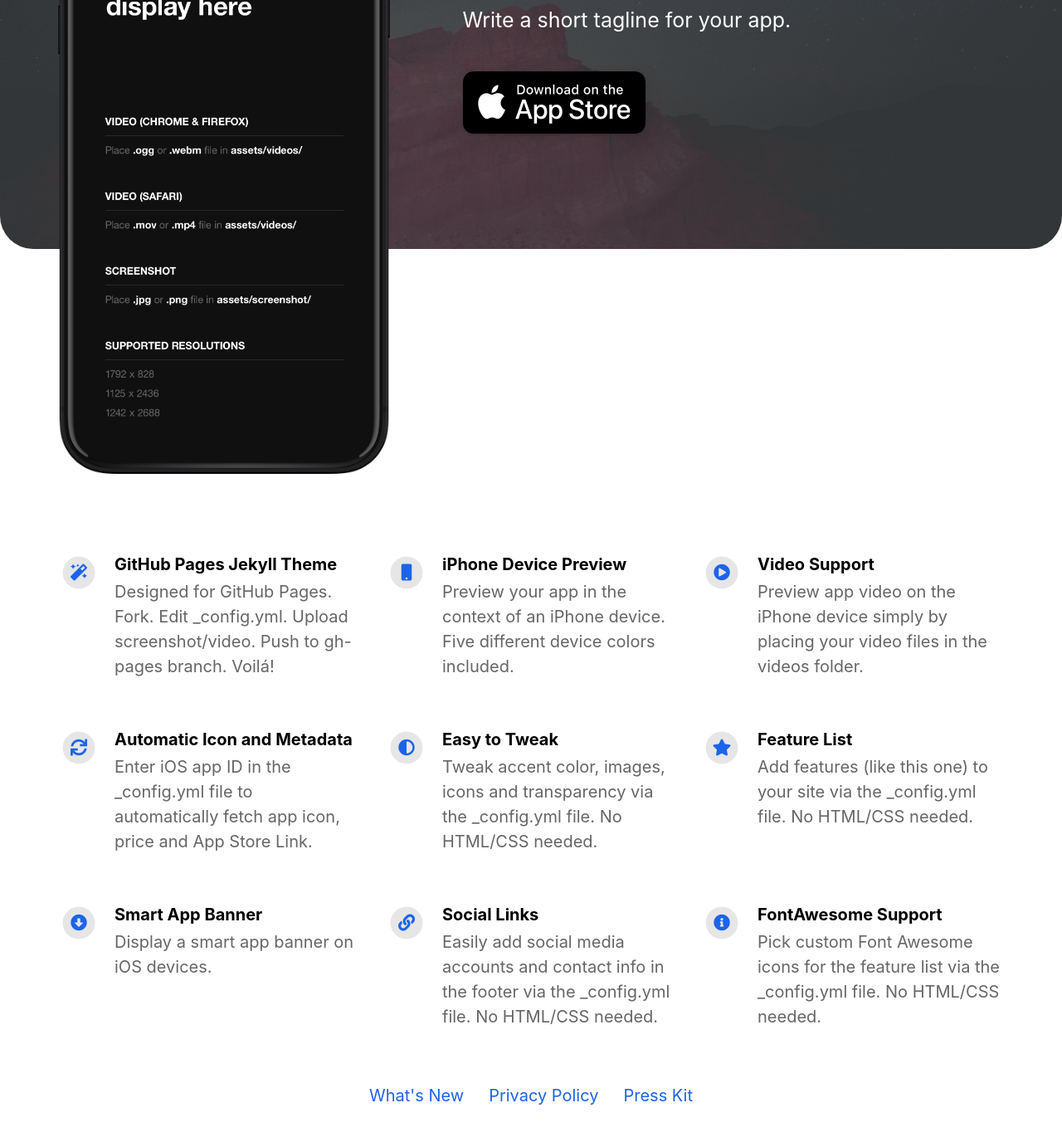
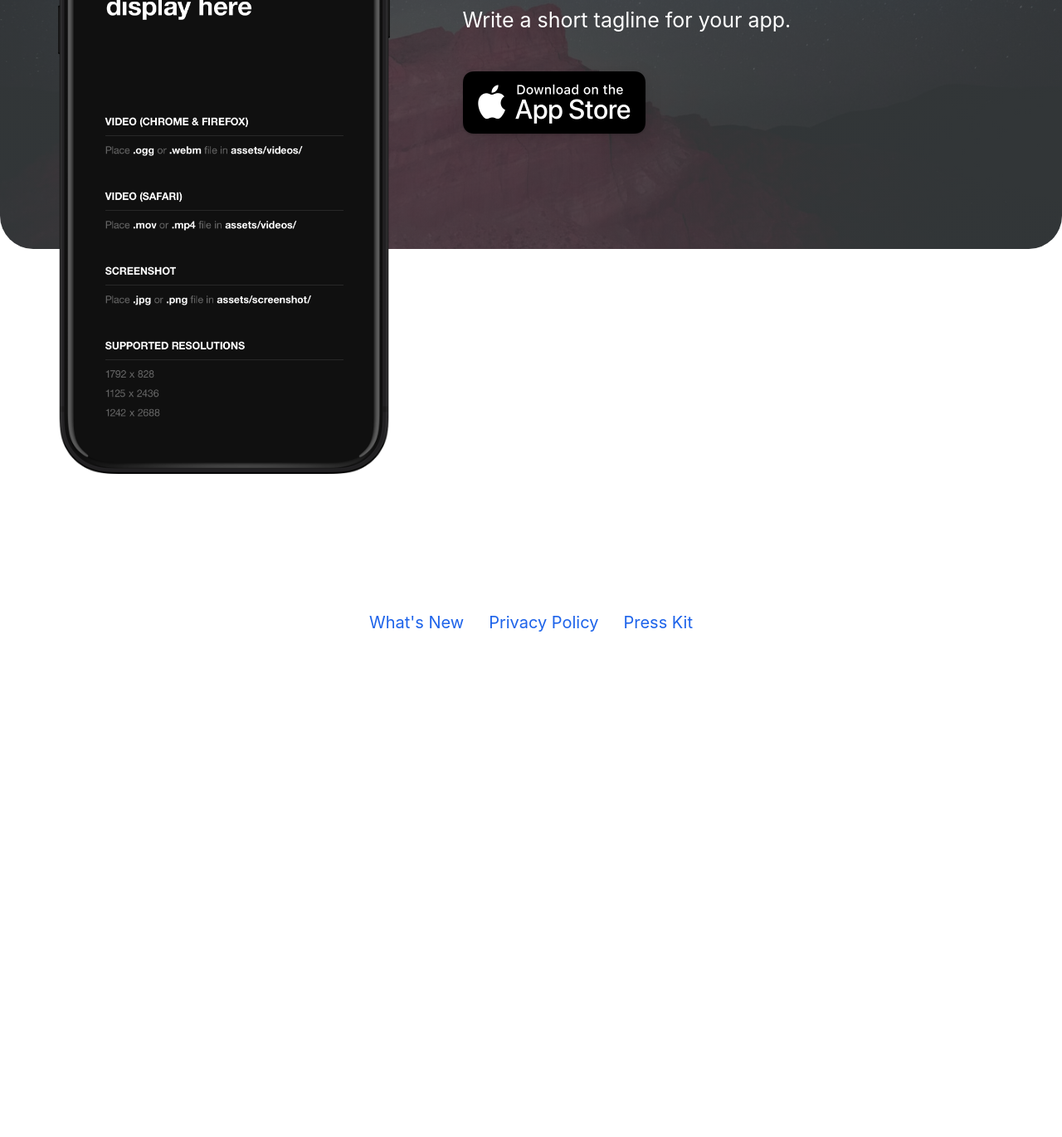
Before and after one commit to doxingbot/doxingbot.github.io, a Jekyll site: the page built from index.html, in a window 1280 px wide and 1400 px high, scrolled down 414 px. Shown: the top 1370 px of the window at 83% size. Built offline with Jekyll 4.4.1, drawn with Linux system fonts in a browser that asks for light colours; nearby versions of some CDN libraries; after the commit the page ends 1244 px from its top, so only the background shows below that.

Commit message:
Update _config.yml

```diff
--- a/_config.yml
+++ b/_config.yml
@@ -34,47 +34,47 @@
 
 
 # Feature List                            Edit, add or remove features to be presented.
-features                                  :
-
-  - title                                 : GitHub Pages Jekyll Theme
-    description                           : Designed for GitHub Pages. Fork. Edit _config.yml. Upload screenshot/video. Push to gh-pages branch. Voilá!
-    fontawesome_icon_name                 : magic
-
-  - title                                 : iPhone Device Preview
-    description                           : Preview your app in the context of an iPhone device. Five different device colors included.
-    fontawesome_icon_name                 : mobile
-
-  - title                                 : Video Support
-    description                           : Preview app video on the iPhone device simply by placing your video files in the videos folder.
-    fontawesome_icon_name                 : play-circle
-
-  - title                                 : Automatic Icon and Metadata
-    description                           : Enter iOS app ID in the _config.yml file to automatically fetch app icon, price and App Store Link.
-    fontawesome_icon_name                 : sync
-
-  - title                                 : Easy to Tweak
-    description                           : Tweak accent color, images, icons and transparency via the _config.yml file. No HTML/CSS needed.
-    fontawesome_icon_name                 : adjust
-
-  - title                                 : Feature List
-    description                           : Add features (like this one) to your site via the _config.yml file. No HTML/CSS needed.
-    fontawesome_icon_name                 : star
-
-  - title                                 : Smart App Banner
-    description                           : Display a smart app banner on iOS devices.
-    fontawesome_icon_name                 : arrow-alt-circle-down
-
-  - title                                 : Social Links
-    description                           : Easily add social media accounts and contact info in the footer via the _config.yml file. No HTML/CSS needed.
-    fontawesome_icon_name                 : link
-
-  - title                                 : FontAwesome Support
-    description                           : Pick custom Font Awesome icons for the feature list via the _config.yml file. No HTML/CSS needed.
-    fontawesome_icon_name                 : info-circle
-
-  - title                                 : # New Feature Title
-    description                           : # New Feature Description
-    fontawesome_icon_name                 : # Enter Font Awesome icon name (e.g. star). Find icons on fontawesome.com/icons.
+# features                                  :
+#
+#   - title                                 : GitHub Pages Jekyll Theme
+#     description                           : Designed for GitHub Pages. Fork. Edit _config.yml. Upload screenshot/video. Push to gh-pages branch. Voilá!
+#     fontawesome_icon_name                 : magic
+#
+#   - title                                 : iPhone Device Preview
+#     description                           : Preview your app in the context of an iPhone device. Five different device colors included.
+#     fontawesome_icon_name                 : mobile
+#
+#   - title                                 : Video Support
+#     description                           : Preview app video on the iPhone device simply by placing your video files in the videos folder.
+#     fontawesome_icon_name                 : play-circle
+#
+#   - title                                 : Automatic Icon and Metadata
+#     description                           : Enter iOS app ID in the _config.yml file to automatically fetch app icon, price and App Store Link.
+#     fontawesome_icon_name                 : sync
+#
+#   - title                                 : Easy to Tweak
+#     description                           : Tweak accent color, images, icons and transparency via the _config.yml file. No HTML/CSS needed.
+#     fontawesome_icon_name                 : adjust
+#
+#   - title                                 : Feature List
+#     description                           : Add features (like this one) to your site via the _config.yml file. No HTML/CSS needed.
+#     fontawesome_icon_name                 : star
+#
+#   - title                                 : Smart App Banner
+#     description                           : Display a smart app banner on iOS devices.
+#     fontawesome_icon_name                 : arrow-alt-circle-down
+#
+#   - title                                 : Social Links
+#     description                           : Easily add social media accounts and contact info in the footer via the _config.yml file. No HTML/CSS needed.
+#     fontawesome_icon_name                 : link
+#
+#   - title                                 : FontAwesome Support
+#     description                           : Pick custom Font Awesome icons for the feature list via the _config.yml file. No HTML/CSS needed.
+#     fontawesome_icon_name                 : info-circle
+#
+#   - title                                 : # New Feature Title
+#     description                           : # New Feature Description
+#     fontawesome_icon_name                 : # Enter Font Awesome icon name (e.g. star). Find icons on fontawesome.com/icons.
 
 
 
```
